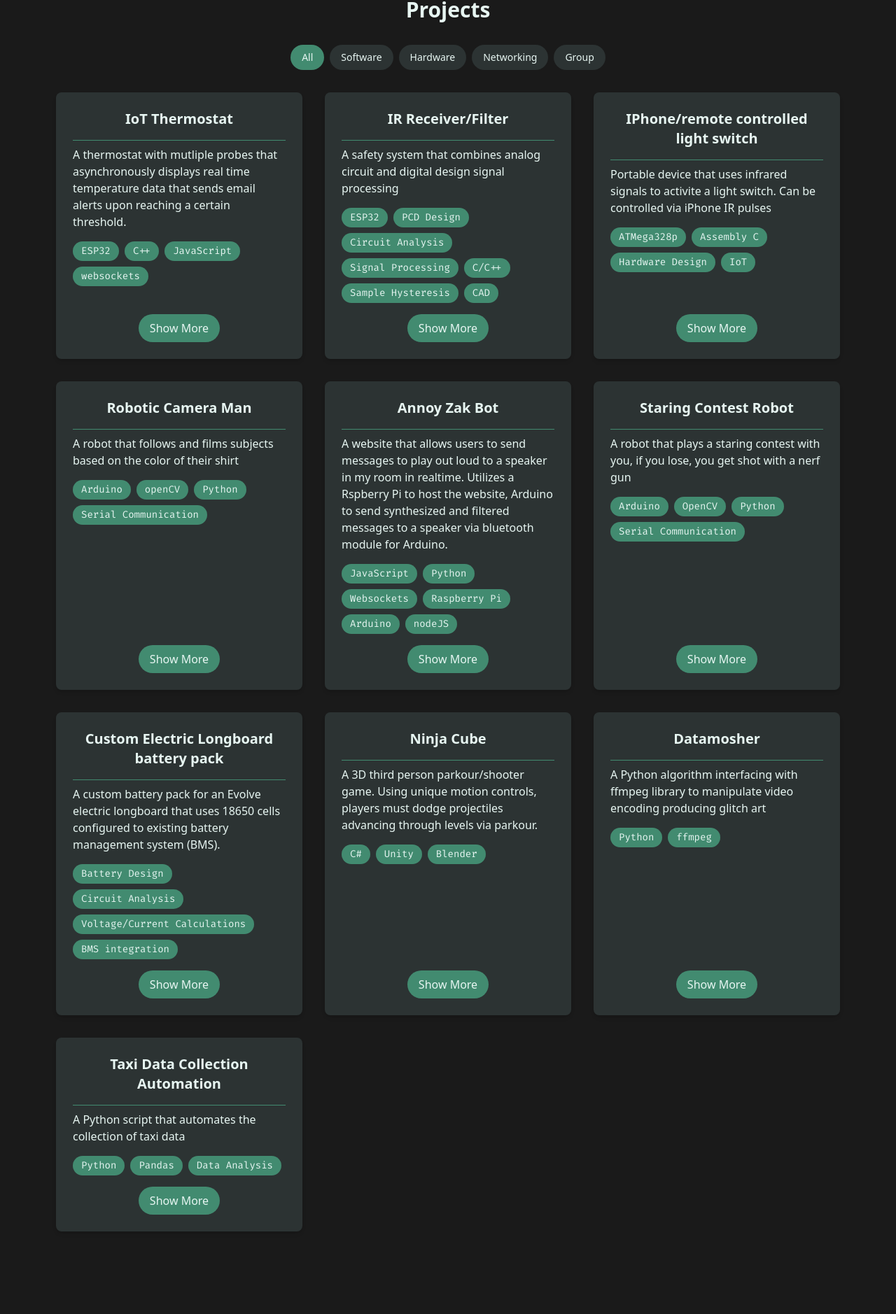
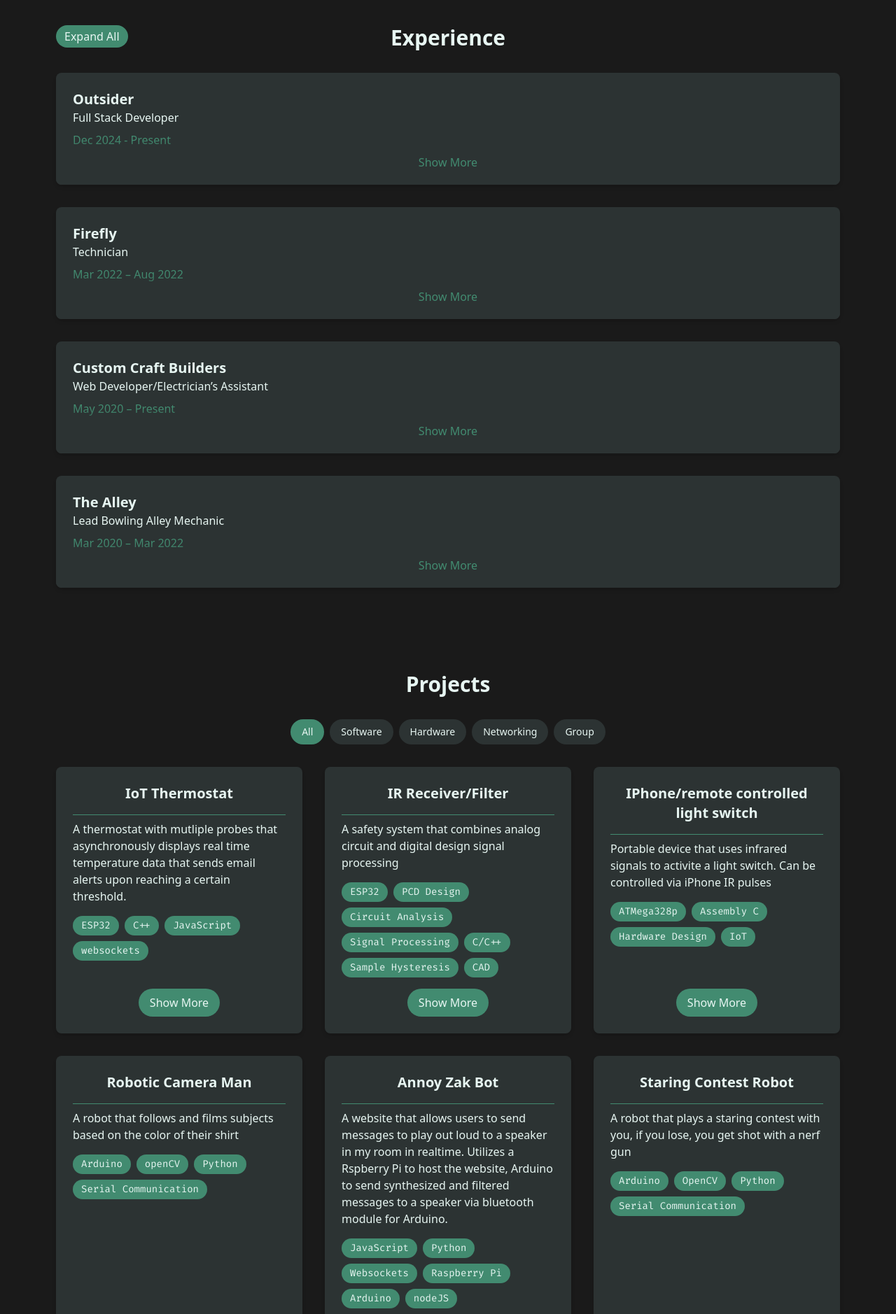
Before and after one commit to ZakMin11/personal-portfolio, a React (Vite) app: page / in a window 1280 px wide. Shown: the part 1020-2898 px from the top of the page at 70% size. Built offline with nearby package versions, Linux system fonts and the light colour scheme.

Commit message:
moved experiences above projects

```diff
--- a/src/components/ExpandedProject.jsx
+++ b/src/components/ExpandedProject.jsx
@@ -1,5 +1,6 @@
 import React from 'react';
 import { FaGithub } from "react-icons/fa";
+
 
 const ExpandedProject = ({ project, onClose }) => {
   return (
--- a/src/pages/Portfolio.jsx
+++ b/src/pages/Portfolio.jsx
@@ -44,6 +44,13 @@ const Portfolio = () => {
         </section>
       </AnimateOnScroll>
 
+      {/* Experience Section */}
+      <AnimateOnScroll>
+        <section id="experience">
+            <Experiences />
+        </section>
+      </AnimateOnScroll>
+
       {/* Projects Section */}
       <AnimateOnScroll>
         <section id="projects">
@@ -51,12 +58,7 @@ const Portfolio = () => {
         </section>
       </AnimateOnScroll>
 
-      {/* Experience Section */}
-      <AnimateOnScroll>
-        <section id="experience">
-            <Experiences />
-        </section>
-      </AnimateOnScroll>
+
 
       {/* Certifications Section */}
       <AnimateOnScroll>
```
